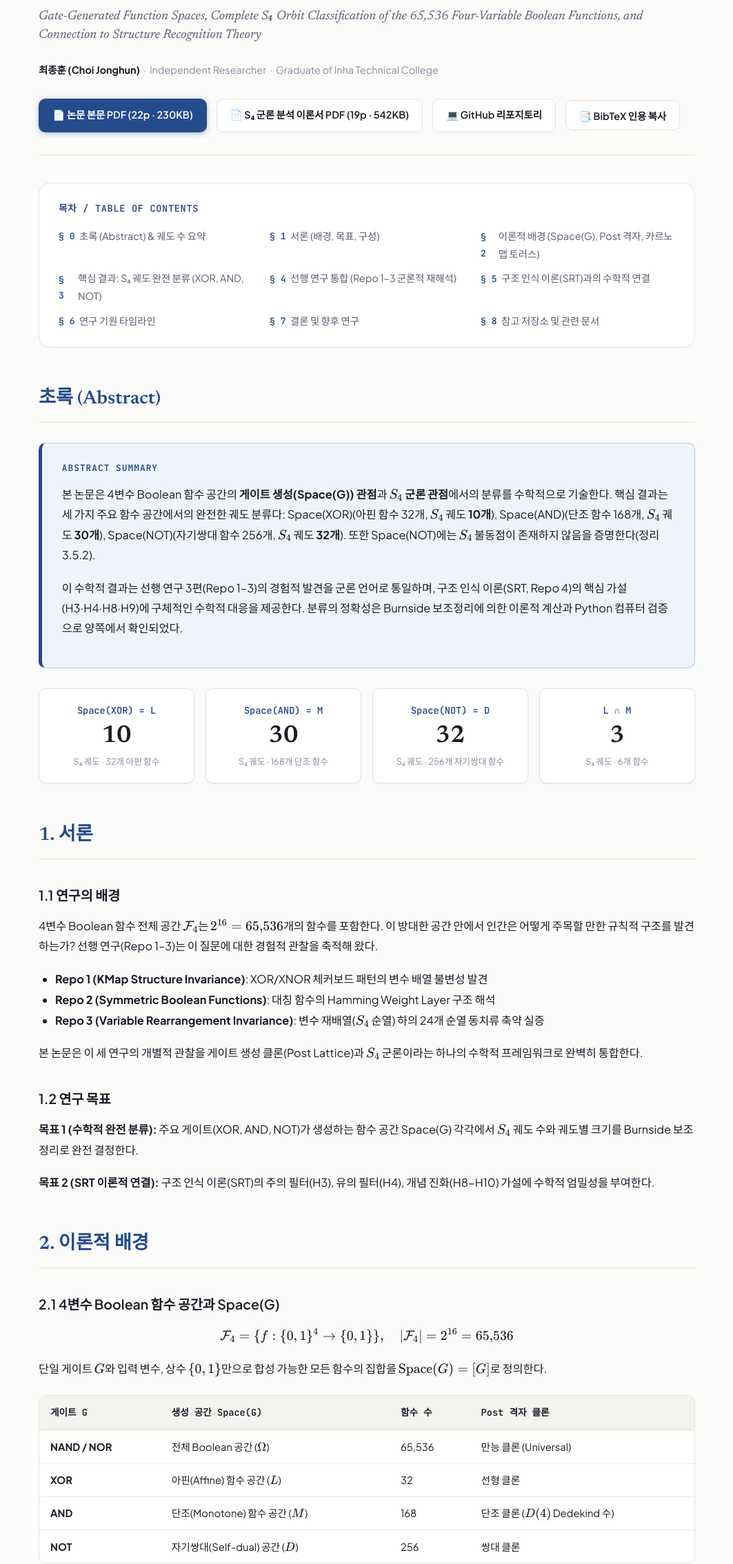
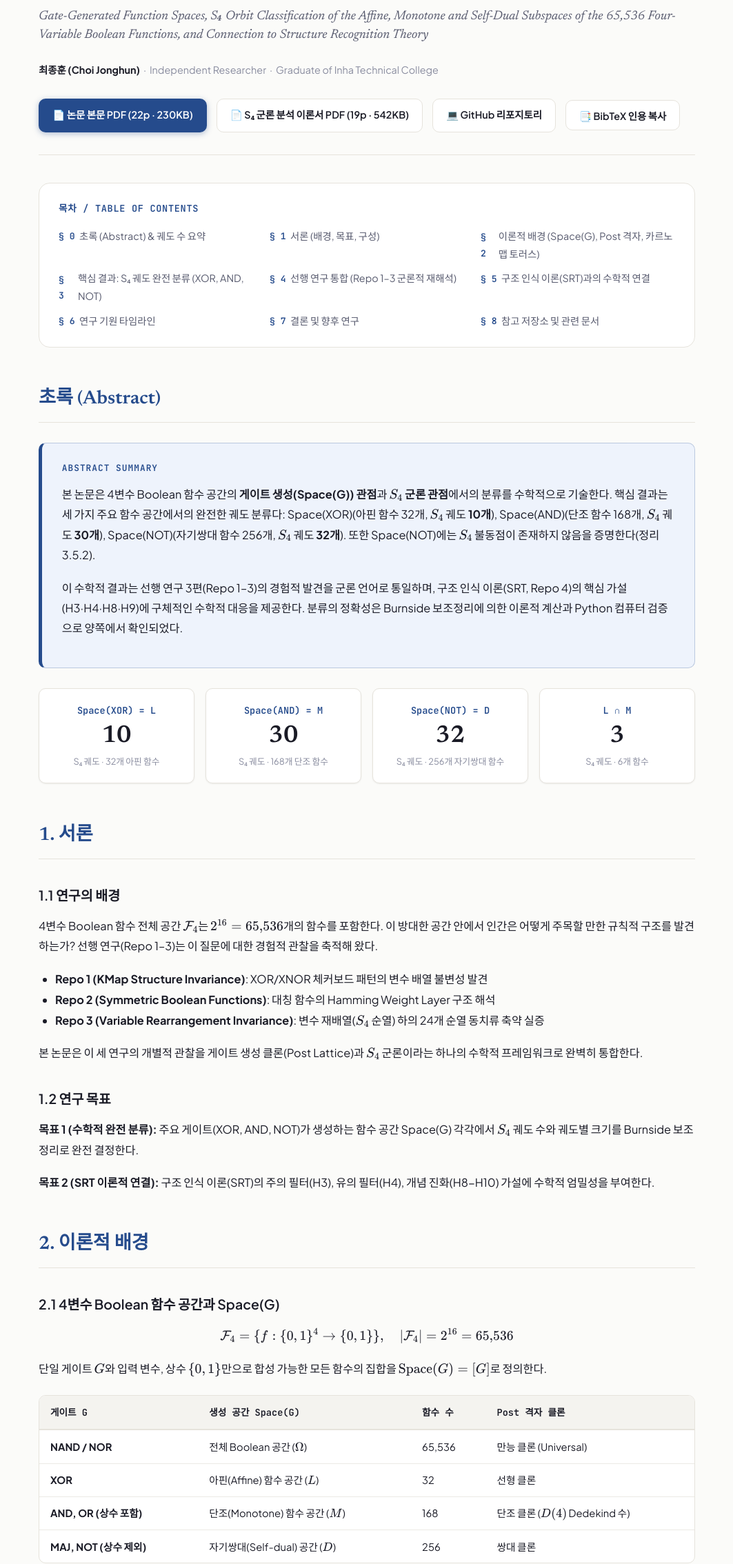
Before and after one commit to inha20/6BooleanFunctionSpaceTheory, a plain HTML site: page index.html in a window 1280 px wide. Shown: the part 305-2573 px from the top of the page at 69% size, without its empty margins (108-1171 px from the left). Drawn offline with nearby package versions, Linux system fonts and the light colour scheme.

Commit message:
docs: Correct Space(AND/NOT) naming, overclaims and stale references in Paper 6
AND alone generates 17 functions and NOT alone 10; the monotone and self-dual clones need AND+OR and NOT+MAJ. Fix the table rows and headings, limit the classification claim to the affine, monotone and self-dual spaces, correct the self-dual picture statement, the stale paper.tex rows and the repository tree.

Co-Authored-By: Claude Sonnet 5.5 <noreply@anthropic.com>

```diff
--- a/index.html
+++ b/index.html
@@ -594,6 +594,8 @@
             <a href="https://inha20.github.io/4StructureRecognitionTheory/"><b>P4</b> Structure Recognition (SRT)</a>
             <a href="https://inha20.github.io/5HumanAIResearchCollaboration/"><b>P5</b> Human-AI Collaboration (HARCT)</a>
             <a href="#" class="active"><b>P6</b> Boolean Space & S₄ Theory</a>
+            <a href="https://inha20.github.io/7GroupTheoryBooleanUnification/"><b>P7</b> Group Theory Unification</a>
+            <a href="https://inha20.github.io/8StructuralThinkingInAIEra/"><b>P8</b> Structural Thinking in AI Era</a>
           </div>
         </div>
 
@@ -632,7 +634,7 @@
       </div>
 
       <h1 class="hero-title">Boolean 함수 공간과 S₄ 군론적 분류 그리고 구조 인식 이론과의 연결</h1>
-      <p class="hero-sub">Gate-Generated Function Spaces, Complete S₄ Orbit Classification of the 65,536 Four-Variable Boolean Functions, and Connection to Structure Recognition Theory</p>
+      <p class="hero-sub">Gate-Generated Function Spaces, S₄ Orbit Classification of the Affine, Monotone and Self-Dual Subspaces of the 65,536 Four-Variable Boolean Functions, and Connection to Structure Recognition Theory</p>
 
       <div class="author-meta">
         <b>최종훈 (Choi Jonghun)</b> &nbsp;·&nbsp; Independent Researcher &nbsp;·&nbsp; Graduate of Inha Technical College
@@ -762,8 +764,8 @@
           <tbody>
             <tr><td><strong>NAND / NOR</strong></td><td>전체 Boolean 공간 ($\Omega$)</td><td>65,536</td><td>만능 클론 (Universal)</td></tr>
             <tr><td><strong>XOR</strong></td><td>아핀(Affine) 함수 공간 ($L$)</td><td>32</td><td>선형 클론</td></tr>
-            <tr><td><strong>AND</strong></td><td>단조(Monotone) 함수 공간 ($M$)</td><td>168</td><td>단조 클론 ($D(4)$ Dedekind 수)</td></tr>
-            <tr><td><strong>NOT</strong></td><td>자기쌍대(Self-dual) 공간 ($D$)</td><td>256</td><td>쌍대 클론</td></tr>
+            <tr><td><strong>AND, OR (상수 포함)</strong></td><td>단조(Monotone) 함수 공간 ($M$)</td><td>168</td><td>단조 클론 ($D(4)$ Dedekind 수)</td></tr>
+            <tr><td><strong>MAJ, NOT (상수 제외)</strong></td><td>자기쌍대(Self-dual) 공간 ($D$)</td><td>256</td><td>쌍대 클론</td></tr>
           </tbody>
         </table>
       </div>
@@ -867,7 +869,7 @@ AB  00 | 0 | 1 | 3 | 2 |   (Torus Topology)
             <tr>
               <td><strong>Repo 3 (Variable Rearrangement)</strong></td>
               <td>24개 순열의 3대 대표 배열 축약</td>
-              <td>$S_4$ 궤도 분해 및 Burnside 계산을 통한 동치류의 수학적 정규화</td>
+              <td>카르노맵 격자 대칭군(토러스 이동 포함) 하에서 24개 배열이 3개 동치류로 나뉨 (위의 $S_4$ 궤도 계산과는 별개의 작용)</td>
             </tr>
           </tbody>
         </table>
```
Also changed, not shown: 6 other files.
